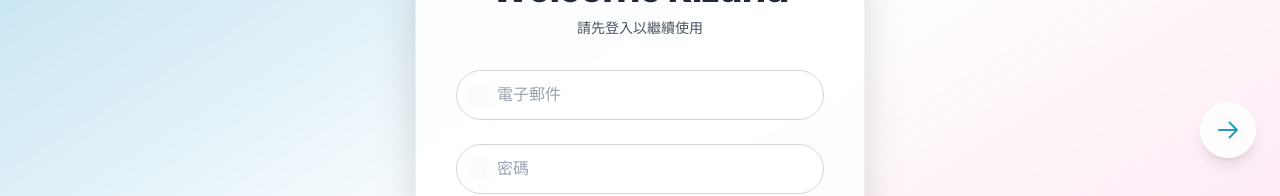
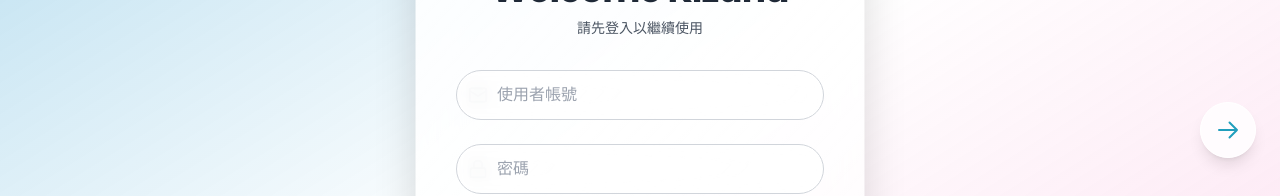
Before and after one commit to Kizuna-team/frontend, a Vue app: page /login in a window 1280 px wide. Shown: the part 270-466 px from the top of the page. Built offline with nearby package versions, Linux system fonts and the light colour scheme; no server answers.

Commit message:
fix: update login and registration to use username instead of email

```diff
--- a/src/views/LoginView.vue
+++ b/src/views/LoginView.vue
@@ -7,19 +7,19 @@ import { useRouter } from "vue-router";
 const router = useRouter();
 const store = useUserStore();
 
-const email = ref("");
+const username = ref("");
 const password = ref("");
 const clientId = import.meta.env.VITE_GOOGLE_CLIENT_ID;
 
 const handleLogin = async () => {
-  // 修改：使用 email 和 password 而不是 store.username, store.password
-  if (!email.value || !password.value) {
+  if (!username.value || !password.value) {
     alert("請輸入帳號和密碼");
     return;
   }
   try {
-    await store.login(email.value, password.value);
+    await store.login(username.value, password.value);
     alert("登入成功，歡迎回來！");
+    router.push("/edit-profile");
   } catch (error) {
     console.error("登入失敗", error);
     const msg = error.response?.data?.message || "伺服器無回應";
@@ -135,14 +135,14 @@ const handleGoogleResponse = async (res) => {
         </div>
 
         <form @submit.prevent="handleLogin" class="space-y-6">
-          <!-- Email -->
+          <!-- 帳號 -->
           <div>
             <label class="relative flex items-center text-gray-700">
               <Mail class="absolute w-5 h-5 text-gray-400 left-3" />
               <input
-                type="email"
-                v-model="email"
-                placeholder="電子郵件"
+                type=""
+                v-model="username"
+                placeholder="使用者帳號"
                 class="w-full pl-10 pr-4 py-3 bg-white/80 backdrop-blur rounded-full border border-gray-300 focus:border-[#219ebc] focus:ring-2 focus:ring-[#219ebc] transition-all duration-200 outline-none text-gray-800"
               />
             </label>
@@ -170,7 +170,7 @@ const handleGoogleResponse = async (res) => {
           </button>
         </form>
 
-        <!-- 分隔 or -->
+        <!-- or -->
         <div class="flex items-center my-6 text-gray-500">
           <span class="flex-grow h-px bg-gray-300"></span>
           <span class="px-4 font-medium">or</span>
--- a/src/views/RegisterView.vue
+++ b/src/views/RegisterView.vue
@@ -31,16 +31,12 @@ const handleRegister = async () => {
   // console.log(res);
   if (res.success) {
     alert(res.message || "註冊成功，請登入");
-    router.push("/login"); // 註冊完成後 導回登入頁
+    router.push("/login");
   } else {
     alert(
       `註冊失敗\n${res.message}${res.reason ? `\n原因：${res.reason}` : ""}`
     );
   }
-};
-
-const loginWithGoogle = () => {
-  window.location.href = "http://localhost:3000/auth/google";
 };
 </script>
 
@@ -90,14 +86,14 @@ const loginWithGoogle = () => {
         </div>
 
         <form @submit.prevent="handleRegister" class="space-y-6">
-          <!-- Email -->
+          <!-- 帳號 -->
           <div>
             <label class="relative flex items-center text-gray-700">
               <Mail class="absolute w-5 h-5 text-gray-400 left-3" />
               <input
-                type="email"
-                v-model="email"
-                placeholder="電子郵件"
+                type=""
+                v-model="username"
+                placeholder="使用者帳號"
                 class="w-full pl-10 pr-4 py-3 bg-white/80 backdrop-blur rounded-full border border-gray-300 focus:border-[#219ebc] focus:ring-2 focus:ring-[#219ebc] transition-all duration-200 outline-none text-gray-800"
               />
             </label>
```
